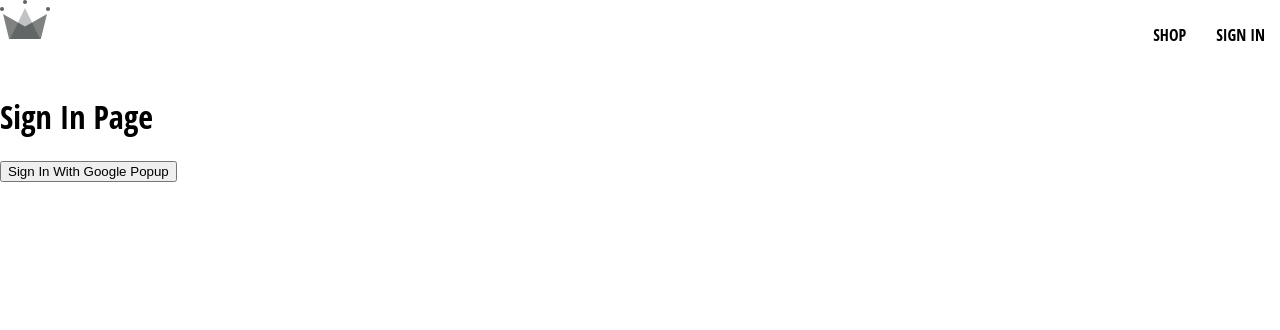
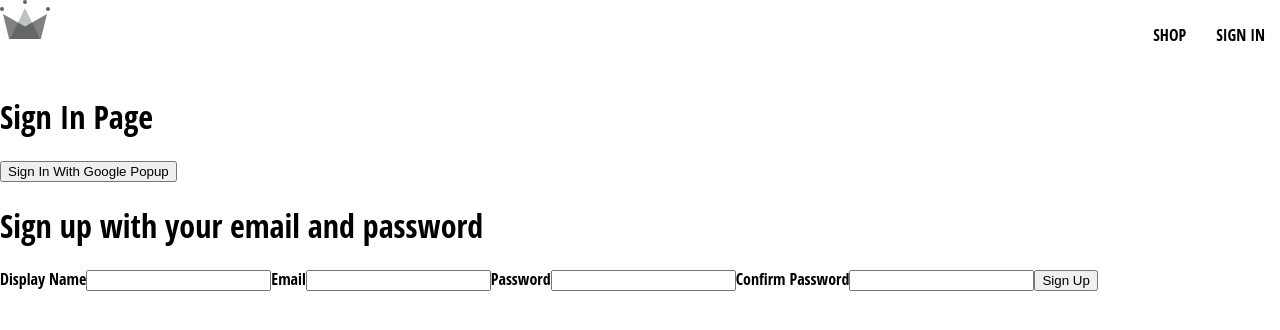
Before and after one commit to sorupujara92/crwn-clothing, a React (Create React App) app: page /sign-in in a window 1280 px wide. Shown: the top 330 px of the page. Built offline with nearby package versions, Linux system fonts and the light colour scheme; a web font is replaced by a local one.

Commit message:
sign up form

```diff
--- a/src/routes/sign-in/sign-in.component.jsx
+++ b/src/routes/sign-in/sign-in.component.jsx
@@ -1,14 +1,33 @@
-import { signInWithGooglePopup, createUserAuthFromDocument } from "../../utils/firebase/firebase.util";
+import { useEffect } from "react";
+import { getRedirectResult } from "firebase/auth";
+import { auth, signInWithGooglePopup, createUserAuthFromDocument, signInWithGoogleRedirect, createAuthUserWithEmailAndPassword } from "../../utils/firebase/firebase.util";
+import { async } from "@firebase/util";
+import SignUpForm from "../../sign-up-form/SignUpForm.component";
 const SignIn = () => {
+
+    // useEffect(() => {
+    //     async function signInWithRedirect() {
+    //         const response = await getRedirectResult(auth);
+    //         if(response){
+    //             const userDocRef = await createUserAuthFromDocument(response.user);
+    //         }
+    //     }
+
+    //     signInWithRedirect();
+    // },[]);
+
     const logGoogleUser = async () => {
         const {user} = await signInWithGooglePopup();
         const userDocRef = await createUserAuthFromDocument(user);
     };
 
+
     return (
         <div>
             <h1>Sign In Page</h1>
             <button onClick={logGoogleUser}>Sign In With Google Popup</button>
+            <SignUpForm></SignUpForm>
+            {/* <button onClick={signInWithGoogleRedirect}>Sign In With Google Redirect</button> */}
         </div>
     );
 }
--- /dev/null
+++ b/src/sign-up-form/SignUpForm.component.jsx
@@ -0,0 +1,48 @@
+import { useState } from "react";
+
+
+const defaultFormFields = {
+    'displayName' : '',
+    'email' : '',
+    'password' : '',
+    'confirmPassword' : ''
+};
+const SignUpForm = () => {
+
+
+    const[formFields,setFormFields] = useState(defaultFormFields);
+    const {displayName,email,password,confirmPassword} = formFields;
+    console.log(formFields);
+    const handleChange = (event) => {
+        const { name, value } = event.target;
+        setFormFields({ ...formFields, [name] : value });
+    };
+
+    const handleSubmit = async (event) => {
+        event.preventDefault();
+        const user = await createAuthUserWithEmailAndPassword(displayName,email,password);
+    }
+
+    return (
+        <div>
+            <h1>Sign up with your email and password</h1>
+            <form onSubmit={() => {handleSubmit()}}>
+
+            <label>Display Name</label>
+            <input type="text" required onChange={handleChange}  value={displayName} name='displayName' ></input>
+
+            <label>Email</label>
+            <input type="email" value={email} onChange={handleChange} required name='email'></input>
+
+            <label>Password</label>
+            <input type="password" value={password} onChange={handleChange} required  name='password'></input>
+
+            <label>Confirm Password</label>
+            <input  type="password" value={confirmPassword} onChange={handleChange} required  name='confirmPassword'></input>
+            <button type="submit">Sign Up</button>
+            </form>
+        </div>
+    )
+}
+
+export default SignUpForm;
--- a/src/utils/firebase/firebase.util.js
+++ b/src/utils/firebase/firebase.util.js
@@ -1,7 +1,7 @@
 // Import the functions you need from the SDKs you need
 import { async } from "@firebase/util";
 import { initializeApp } from "firebase/app";
-import { getAuth, signInWithRedirect, signInWithPopup, GoogleAuthProvider } from 'firebase/auth'
+import { getAuth, signInWithRedirect, signInWithPopup, GoogleAuthProvider,createUserWithEmailAndPassword } from 'firebase/auth'
 import {doc, getDoc, setDoc,getFirestore} from 'firebase/firestore'
 // TODO: Add SDKs for Firebase products that you want to use
 // https://firebase.google.com/docs/web/setup#available-libraries
@@ -14,16 +14,17 @@
 // Initialize Firebase
 const firebaseApp = initializeApp(firebaseConfig);
 
-const provider = new GoogleAuthProvider();
+const googleProvider = new GoogleAuthProvider();
 
-provider.setCustomParameters({
+googleProvider.setCustomParameters({
  prompt : "select_account"
 });
 
 export const auth = getAuth();
 
-export const signInWithGooglePopup = () => signInWithPopup(auth,provider);
+export const signInWithGooglePopup = () => signInWithPopup(auth,googleProvider);
 
+export const signInWithGoogleRedirect = () => signInWithRedirect(auth,googleProvider);
 export const db = getFirestore();
 
 export const createUserAuthFromDocument = async(userAuth) => {
@@ -41,3 +42,11 @@
 
     return userDocRef;
 }
+
+export const createAuthUserWithEmailAndPassword = async(email,password) => {
+
+    if(!email || !password){
+        return;
+    }
+    return await createAuthUserWithEmailAndPassword(auth,email,password);
+}
```
